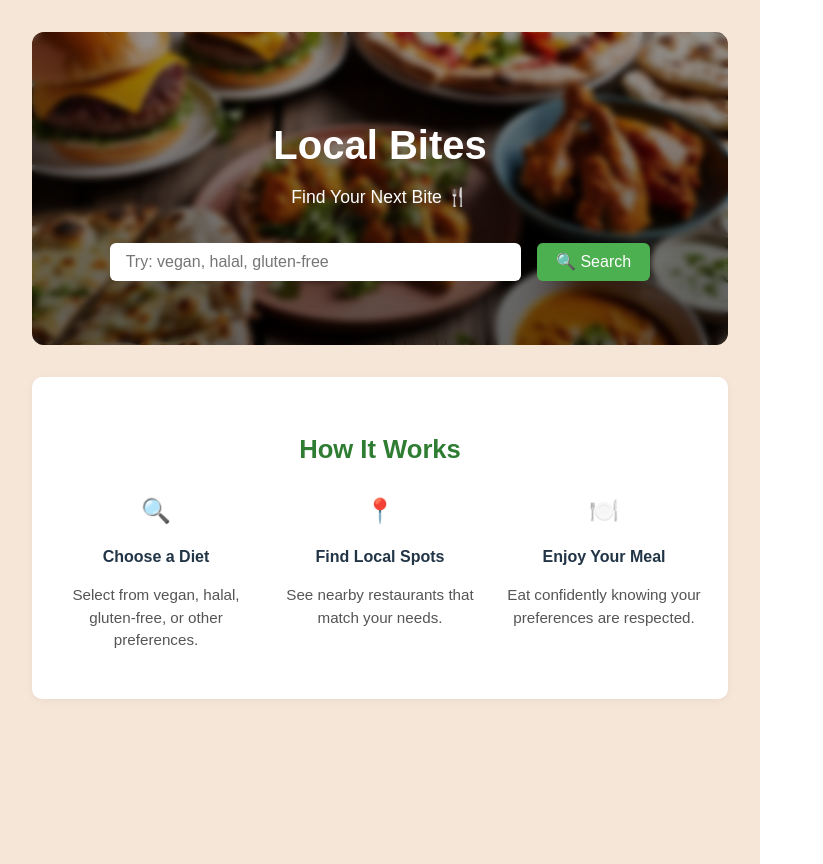
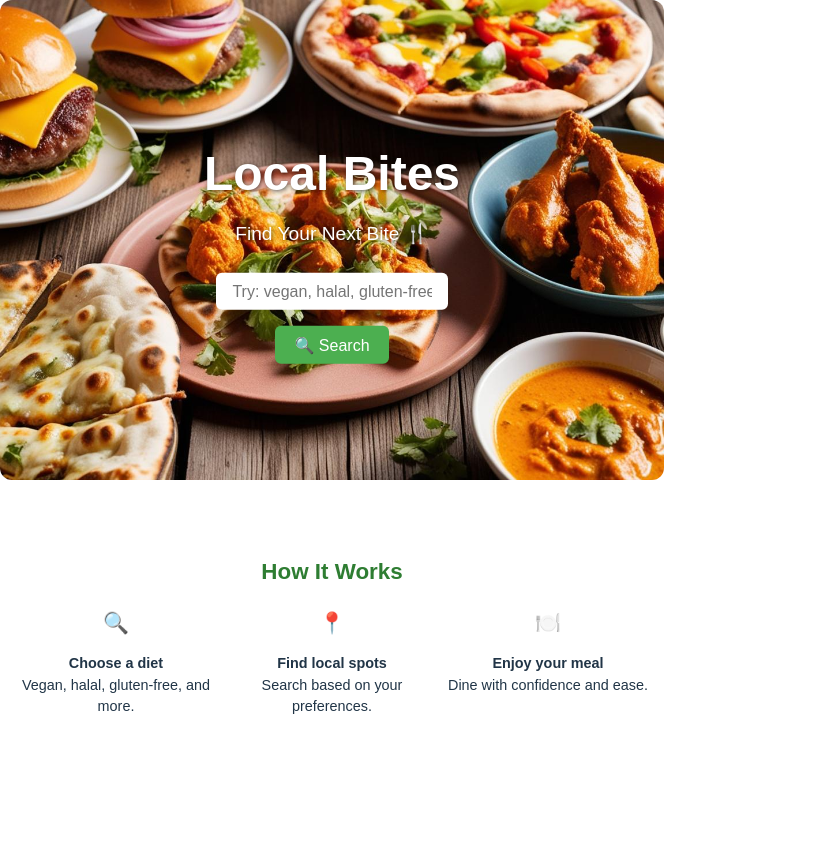
Before and after one commit to nadaazeez96/flask-restaurant-api, a React (Vite) app in the folder restaurant-frontend/: page / in a window 1280 px wide. Shown: the whole page, without its empty margins (0-823 px from the left). After the commit the page ends 800 px from the top, so only its background shows below. Built offline with nearby package versions, Linux system fonts and the light colour scheme; the HTML template or start-up script is replaced by a standard one.

Commit message:
Updated homepage design with visible background and cleaner layout

```diff
--- a/restaurant-frontend/src/App.jsx
+++ b/restaurant-frontend/src/App.jsx
@@ -27,32 +27,33 @@ function App() {
   };
 
   return (
-    <div style={{ fontFamily: "Arial, sans-serif", padding: "2rem", backgroundColor: "#f5e6d8", minHeight: "100vh" }}>
+    <div style={{ fontFamily: "Arial, sans-serif", backgroundColor: "#ffffff", minHeight: "100vh" }}>
 
-      {/* Hero Section with Background */}
+      {/* Hero Section with Background Image and Logo */}
       <div
         style={{
           backgroundImage: "url('/header.jpg')",
           backgroundSize: "cover",
           backgroundPosition: "center",
+          height: "60vh",
+          position: "relative",
           borderRadius: "12px",
-          color: "white",
-          textAlign: "center",
           marginBottom: "2rem",
-          position: "relative",
-          overflow: "hidden",
         }}
       >
         <div
           style={{
-            background: "linear-gradient(rgba(0,0,0,0.4), rgba(0,0,0,0.6))",
-            backdropFilter: "blur(3px)",
-            padding: "4rem 2rem",
-            borderRadius: "12px",
+            position: "absolute",
+            top: "50%",
+            left: "50%",
+            transform: "translate(-50%, -50%)",
+            textAlign: "center",
+            color: "white",
+            textShadow: "1px 1px 4px rgba(0,0,0,0.6)",
           }}
         >
-          <h1 style={{ fontSize: "2.5rem", marginBottom: "1rem" }}>Local Bites</h1>
-          <p style={{ fontSize: "1.1rem", marginBottom: "2rem" }}>
+          <h1 style={{ fontSize: "3rem", marginBottom: "1rem" }}>Local Bites</h1>
+          <p style={{ fontSize: "1.2rem", marginBottom: "1.5rem" }}>
             Find Your Next Bite 🍴
           </p>
 
@@ -101,19 +102,16 @@ function App() {
         </div>
       </div>
 
-      {/* How It Works Section – Compact */}
+      {/* How It Works – Compact, Clean */}
       <div
         style={{
-          backgroundColor: "#fff",
-          padding: "2rem 1.5rem",
-          borderRadius: "10px",
-          maxWidth: "800px",
+          padding: "1.5rem 1rem",
+          maxWidth: "850px",
           margin: "0 auto 2rem auto",
-          boxShadow: "0 2px 8px rgba(0, 0, 0, 0.05)",
           textAlign: "center",
         }}
       >
-        <h2 style={{ fontSize: "1.6rem", color: "#2e7d32", marginBottom: "1.5rem" }}>
+        <h2 style={{ fontSize: "1.4rem", color: "#2e7d32", marginBottom: "1.2rem" }}>
           How It Works
         </h2>
         <div
@@ -121,29 +119,20 @@ function App() {
             display: "flex",
             flexWrap: "wrap",
             justifyContent: "center",
-            gap: "1.5rem",
+            gap: "1rem",
           }}
         >
-          <div style={{ maxWidth: "200px", fontSize: "0.95rem" }}>
-            <div style={{ fontSize: "1.5rem" }}>🔍</div>
-            <h3 style={{ fontSize: "1rem", marginBottom: "0.4rem" }}>Choose a Diet</h3>
-            <p style={{ color: "#555" }}>
-              Select from vegan, halal, gluten-free, or other preferences.
-            </p>
+          <div style={{ maxWidth: "200px", fontSize: "0.9rem" }}>
+            <div style={{ fontSize: "1.3rem" }}>🔍</div>
+            <p><strong>Choose a diet</strong><br />Vegan, halal, gluten-free, and more.</p>
           </div>
-          <div style={{ maxWidth: "200px", fontSize: "0.95rem" }}>
-            <div style={{ fontSize: "1.5rem" }}>📍</div>
-            <h3 style={{ fontSize: "1rem", marginBottom: "0.4rem" }}>Find Local Spots</h3>
-            <p style={{ color: "#555" }}>
-              See nearby restaurants that match your needs.
-            </p>
+          <div style={{ maxWidth: "200px", fontSize: "0.9rem" }}>
+            <div style={{ fontSize: "1.3rem" }}>📍</div>
+            <p><strong>Find local spots</strong><br />Search based on your preferences.</p>
           </div>
-          <div style={{ maxWidth: "200px", fontSize: "0.95rem" }}>
-            <div style={{ fontSize: "1.5rem" }}>🍽️</div>
-            <h3 style={{ fontSize: "1rem", marginBottom: "0.4rem" }}>Enjoy Your Meal</h3>
-            <p style={{ color: "#555" }}>
-              Eat confidently knowing your preferences are respected.
-            </p>
+          <div style={{ maxWidth: "200px", fontSize: "0.9rem" }}>
+            <div style={{ fontSize: "1.3rem" }}>🍽️</div>
+            <p><strong>Enjoy your meal</strong><br />Dine with confidence and ease.</p>
           </div>
         </div>
       </div>
@@ -158,6 +147,7 @@ function App() {
             display: "grid",
             gridTemplateColumns: "repeat(auto-fit, minmax(300px, 1fr))",
             gap: "1.5rem",
+            padding: "1rem",
           }}
         >
           {restaurants.map((rest, index) => (
```
